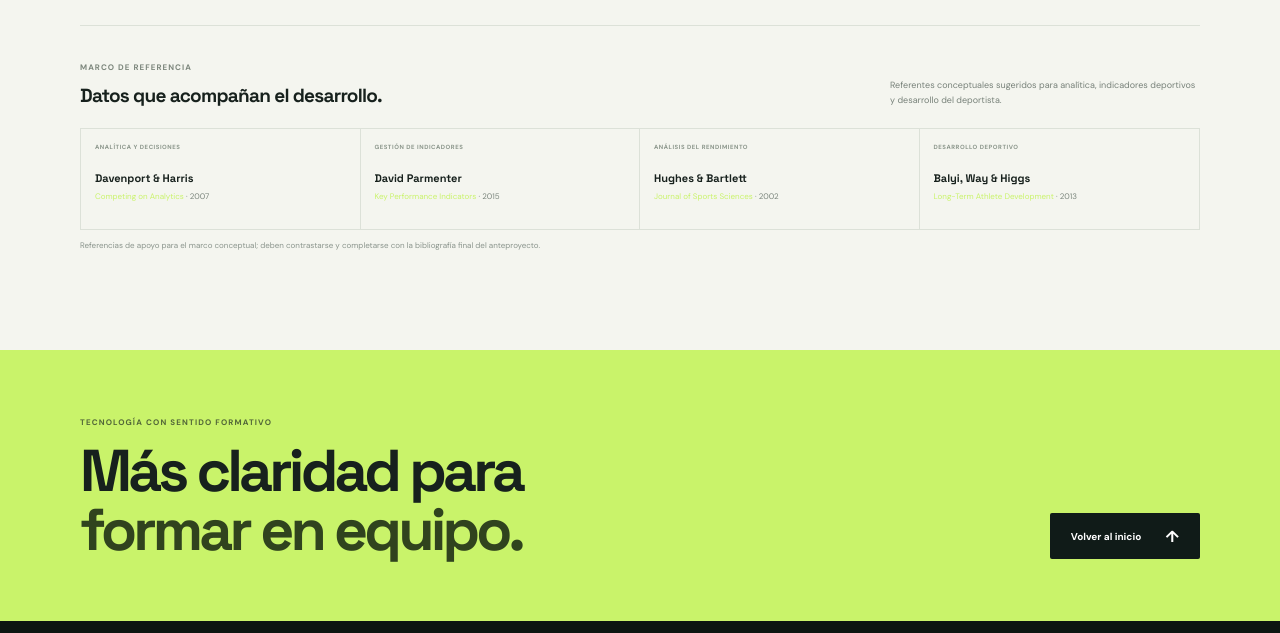
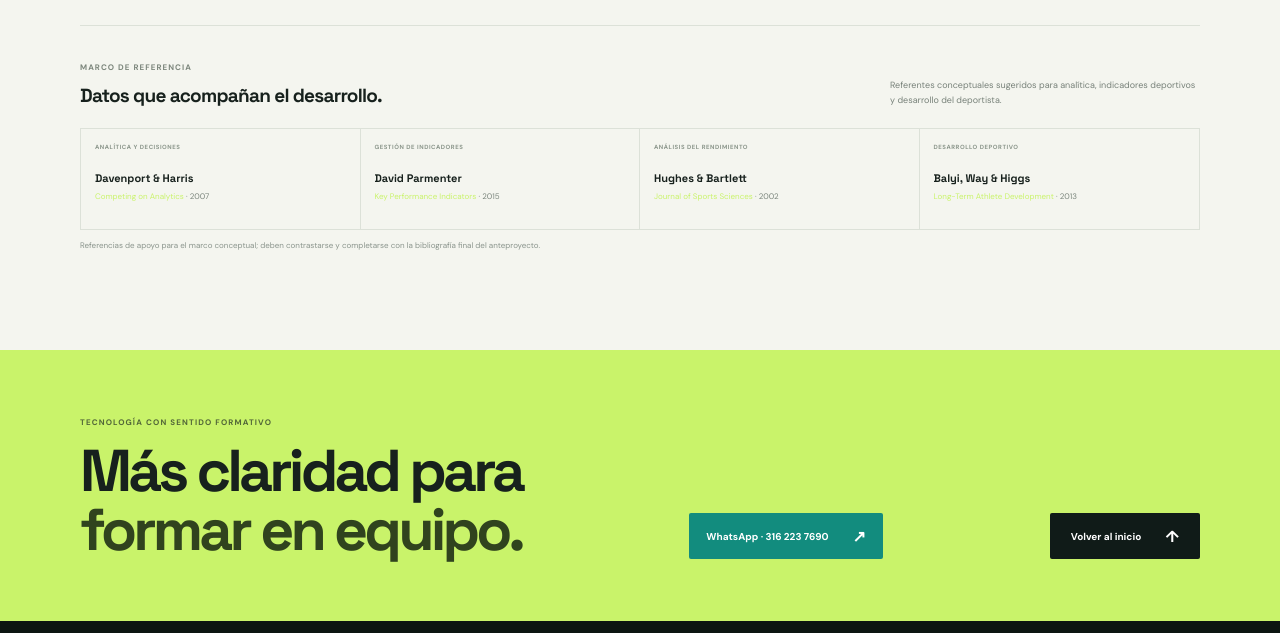
Before and after one commit to sasprillav-sys/MYS-sport-data, a plain HTML site: page index.html in a window 1280 px wide. Shown: the part 4428-5061 px from the top of the page. Drawn offline with Linux system fonts and the light colour scheme.

Commit message:
Add WhatsApp contact link
Co-authored-by: Copilot <223556219+Copilot@users.noreply.github.com>

```diff
--- a/index.html
+++ b/index.html
@@ -262,7 +262,7 @@
     </section>
 
     <section class="closing">
-      <div class="section-shell closing-inner"><div><span class="closing-label">TECNOLOGÍA CON SENTIDO FORMATIVO</span><h2>Más claridad para<br><em>formar en equipo.</em></h2></div><a class="button button-light" href="#inicio">Volver al inicio <span aria-hidden="true">↑</span></a></div>
+      <div class="section-shell closing-inner"><div><span class="closing-label">TECNOLOGÍA CON SENTIDO FORMATIVO</span><h2>Más claridad para<br><em>formar en equipo.</em></h2></div><a class="button button-whatsapp" href="https://wa.me/573162237690" target="_blank" rel="noopener noreferrer">WhatsApp · 316 223 7690 <span aria-hidden="true">↗</span></a><a class="button button-light" href="#inicio">Volver al inicio <span aria-hidden="true">↑</span></a></div>
     </section>
   </main>
 
--- a/styles.css
+++ b/styles.css
@@ -275,6 +275,8 @@ h1, h2 { font-family: var(--font-display); letter-spacing: -.065em; }
 .closing-label { color: #526638; font-size: 8px; font-weight: 700; letter-spacing: .14em; }
 .closing h2 { margin: 12px 0 0; font-size: clamp(37px, 4.7vw, 59px); line-height: .99; }
 .closing h2 em { color: #30431e; }
+.button-whatsapp { background: #128c7e; color: #fff; }
+.button-whatsapp:hover { background: #075e54; }
 .button-light { min-width: 150px; background: var(--navy); color: #fff; }
 .button-light:hover { background: #27392e; }
 
```
